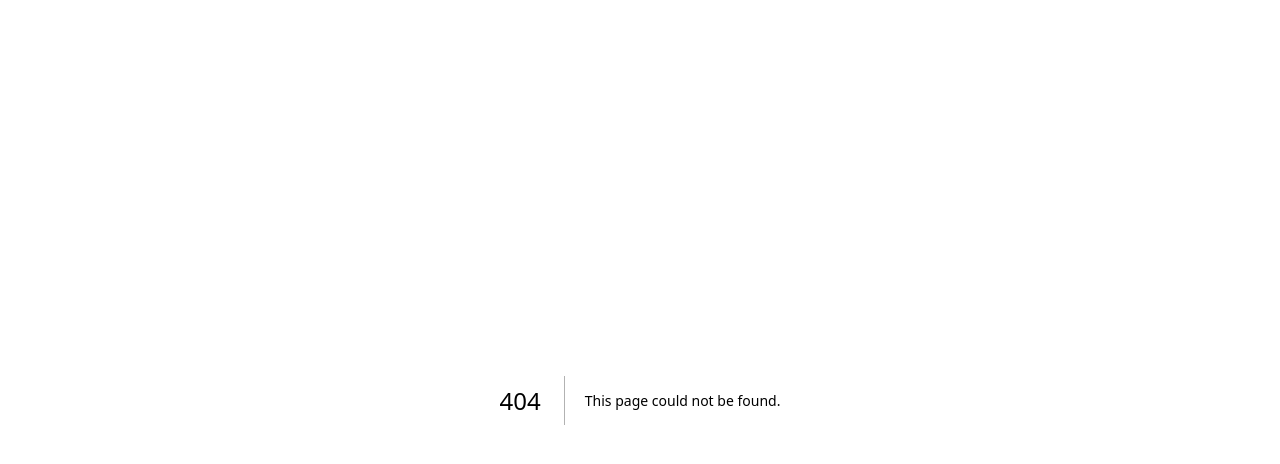
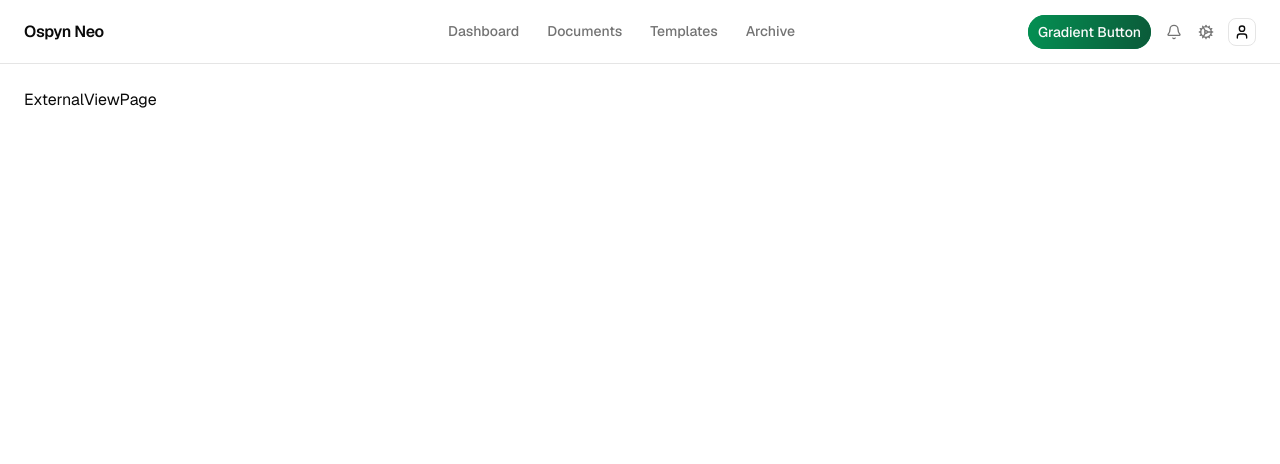
Before and after one commit to vinodospyn/NeoDMS_v1, a Next.js app: page /external-view in a window 1280 px wide. Before the commit this address had no page. Shown: the top 464 px of the page. Built offline with nearby package versions, Linux system fonts and the light colour scheme.

Commit message:
External View Page initial commit

```diff
--- /dev/null
+++ b/app/(with-header)/external-view/page.tsx
@@ -0,0 +1,3 @@
+export default function ExternalViewPage() {
+  return <div>ExternalViewPage</div>
+}
```
